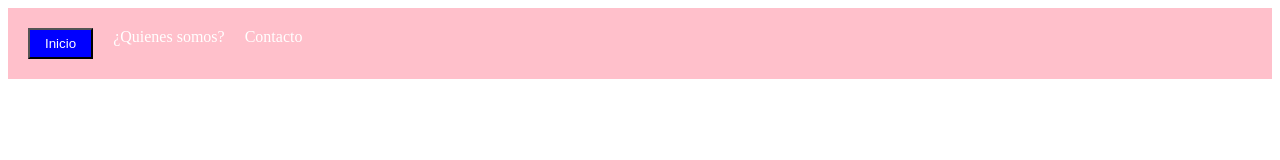
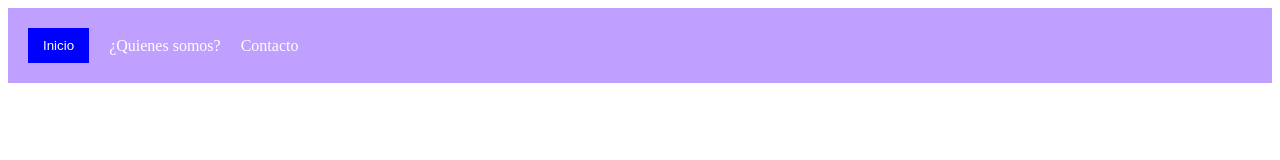
Before and after one commit to 0m4rP/taller-9-full-stack, a plain HTML site: page punto-7/index.html in a window 1280 px wide. Drawn offline with Linux system fonts and the light colour scheme.

Commit message:
agregación final del puinto 7

```diff
--- a/punto-7/styles-punto7.css
+++ b/punto-7/styles-punto7.css
@@ -1,7 +1,8 @@
 div {
     display: flex;
     justify-content: flex-start;
-    background-color:pink;
+    align-items: center;
+    background-color:rgb(191, 160, 255);
     padding: 20px;
 }
 
@@ -9,7 +10,9 @@ div {
     margin-right: 20px;
     background-color: blue;
     color: white;
-    padding: 6px 15px;
+    padding: 10px 15px;
+    cursor: pointer;
+    border: 0px;
 }
 
 .info {
```
Also changed, not shown: Public/images/punto-7.png (added), 1 other file.
